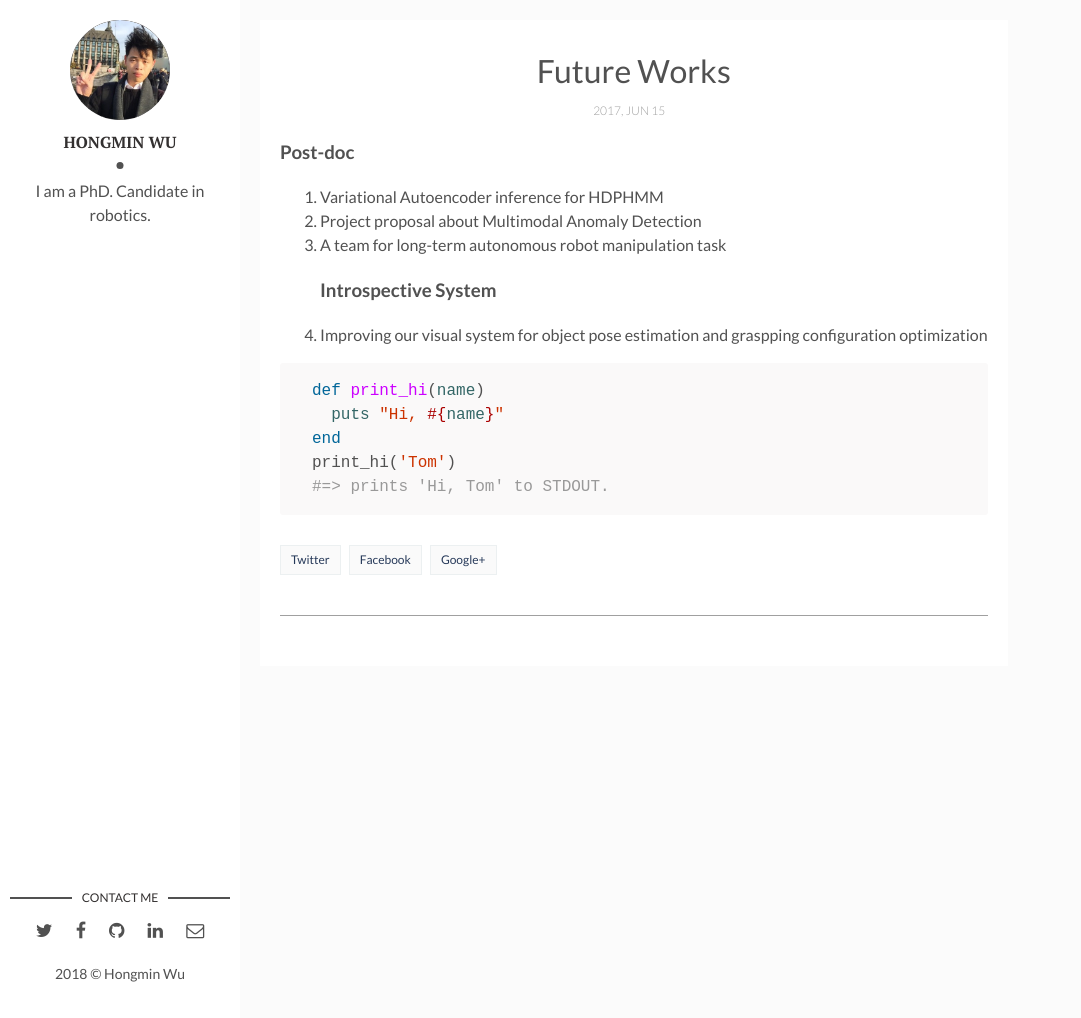
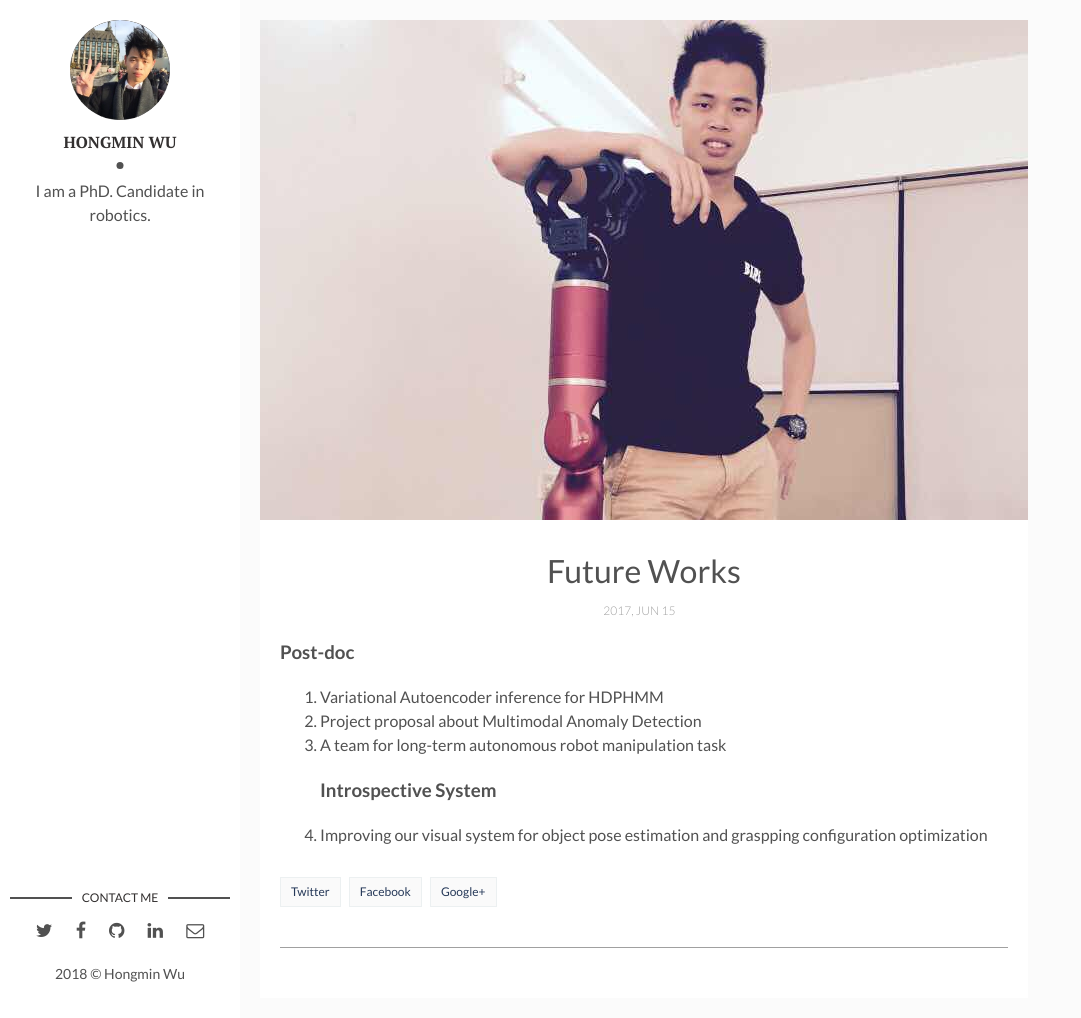
Before and after one commit to HongminWu/HongminWu.github.io, a Jekyll site: the page built from _posts/2018-06-15-FutureWorks.markdown, in a window 1280 px wide and 1018 px high. Shown: the whole window, without its empty margins (0-1081 px from the left). Built offline with Jekyll 4.4.1, drawn with Linux system fonts in a browser that asks for light colours; comment, search, counter and statistics services are not loaded.

Commit message:
Update 2018-06-15-FutureWorks.markdown

```diff
--- a/_posts/2018-06-15-FutureWorks.markdown
+++ b/_posts/2018-06-15-FutureWorks.markdown
@@ -3,7 +3,7 @@ layout: post
 title: "Future Works"
 date: 2017-06-15 13:32:20 +0300
 description: You’ll find this post in your `_posts` directory. Go ahead and edit it and re-build the site to see your changes. # Add post description (optional)
-img:  # Add image post (optional)
+img:  me.jpg
 ---
 ### Post-doc
 1. Variational Autoencoder inference for HDPHMM
@@ -11,11 +11,3 @@ img:  # Add image post (optional)
 3. A team for long-term autonomous robot manipulation task
 ### Introspective System
 1. Improving our visual system for object pose estimation and graspping configuration optimization
-
-{% highlight ruby %}
-def print_hi(name)
-  puts "Hi, #{name}"
-end
-print_hi('Tom')
-#=> prints 'Hi, Tom' to STDOUT.
-{% endhighlight %}
```
